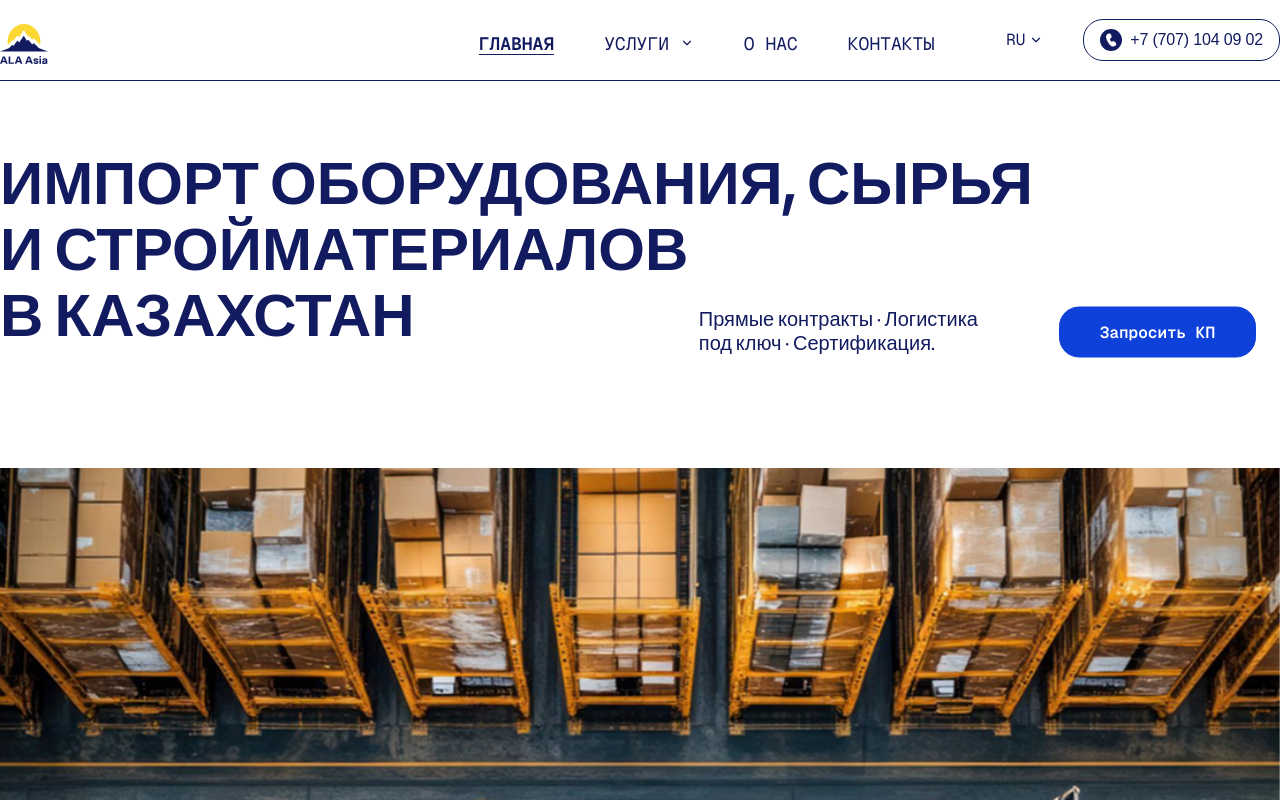
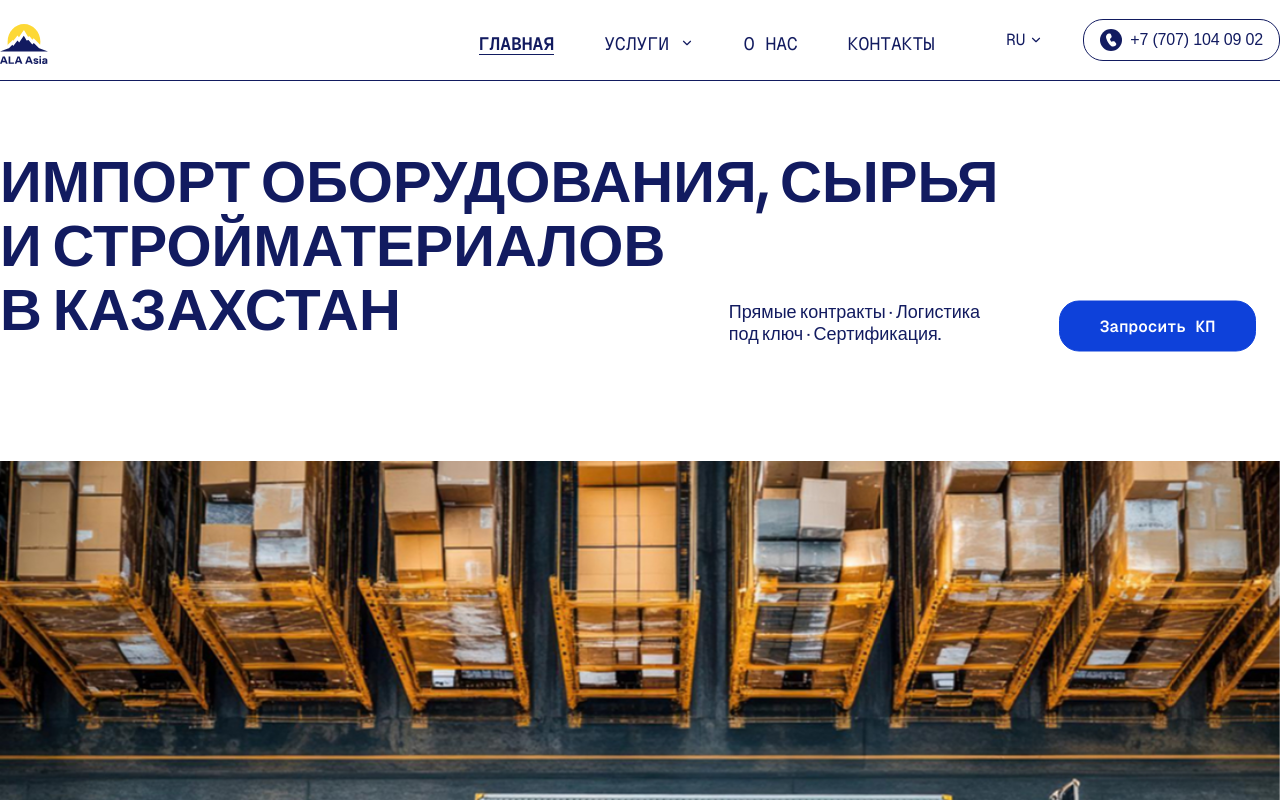
Before and after one commit to AliaTulchii/ala-asia, a React (Vite) app: page / in a window 1280 px wide. Shown: the top 800 px of the page. Built offline with nearby package versions, Linux system fonts and the light colour scheme; a web font is replaced by a local one.

Commit message:
fixed hero text font-size

```diff
--- a/src/sections/Home/Hero/hero.scss
+++ b/src/sections/Home/Hero/hero.scss
@@ -51,11 +51,12 @@
   }
 
   .hero__text {
-    width: 320px;
+    width: 290px;
     font-family: var(--font-delight);
     font-weight: 400;
-    font-size: 20px;
+    font-size: 18px;
     line-height: 1.2;
+    // text-align: end;
     color: var(--content-primary);
 
     @media screen and (max-width: 969px){
@@ -107,7 +108,7 @@
   .hero__title {
     font-family: var(--font-delight);
     font-weight: 600;
-    font-size: 60px;
+    font-size: 58px;
     line-height: 1.1;
     text-transform: uppercase;
     color: var(--content-primary);
```
